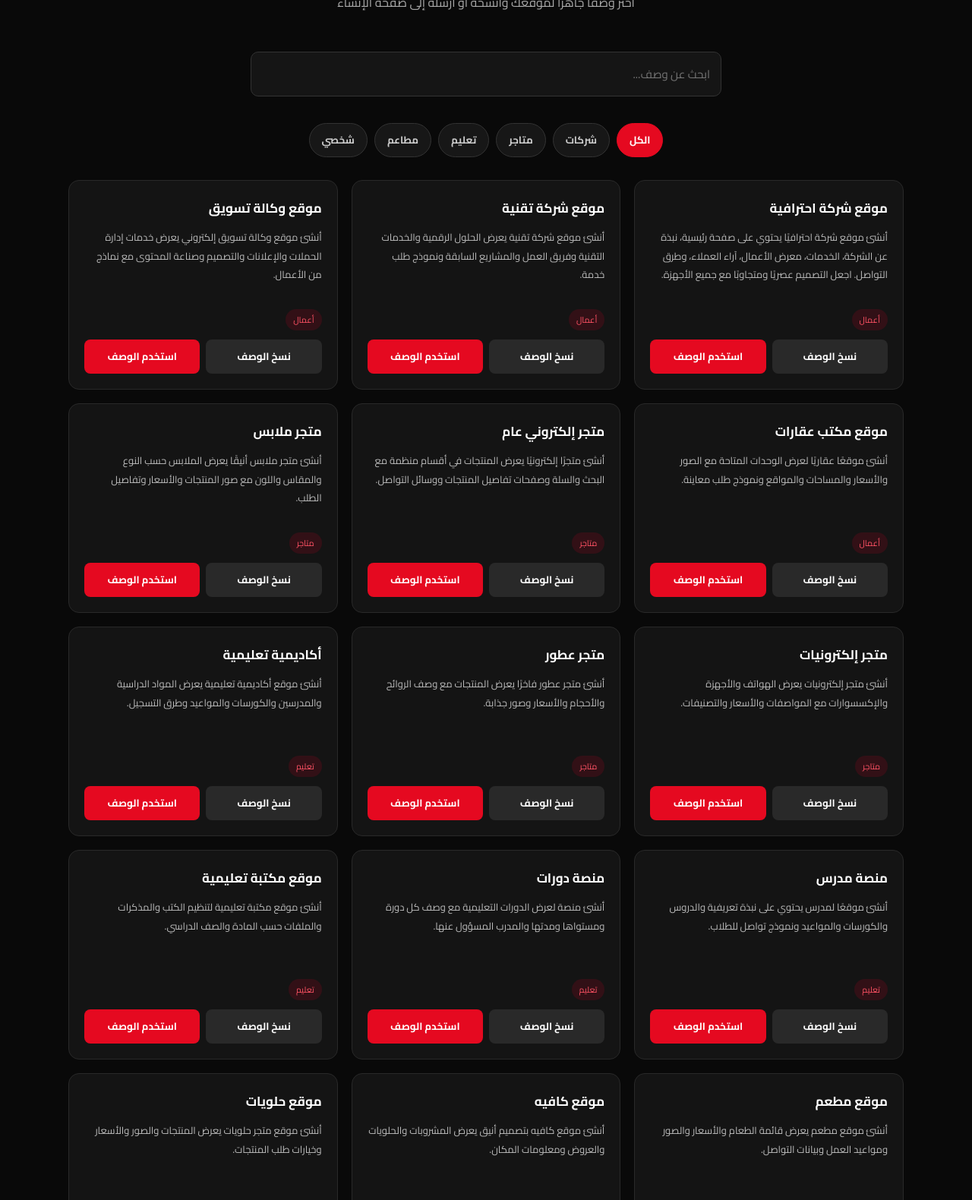
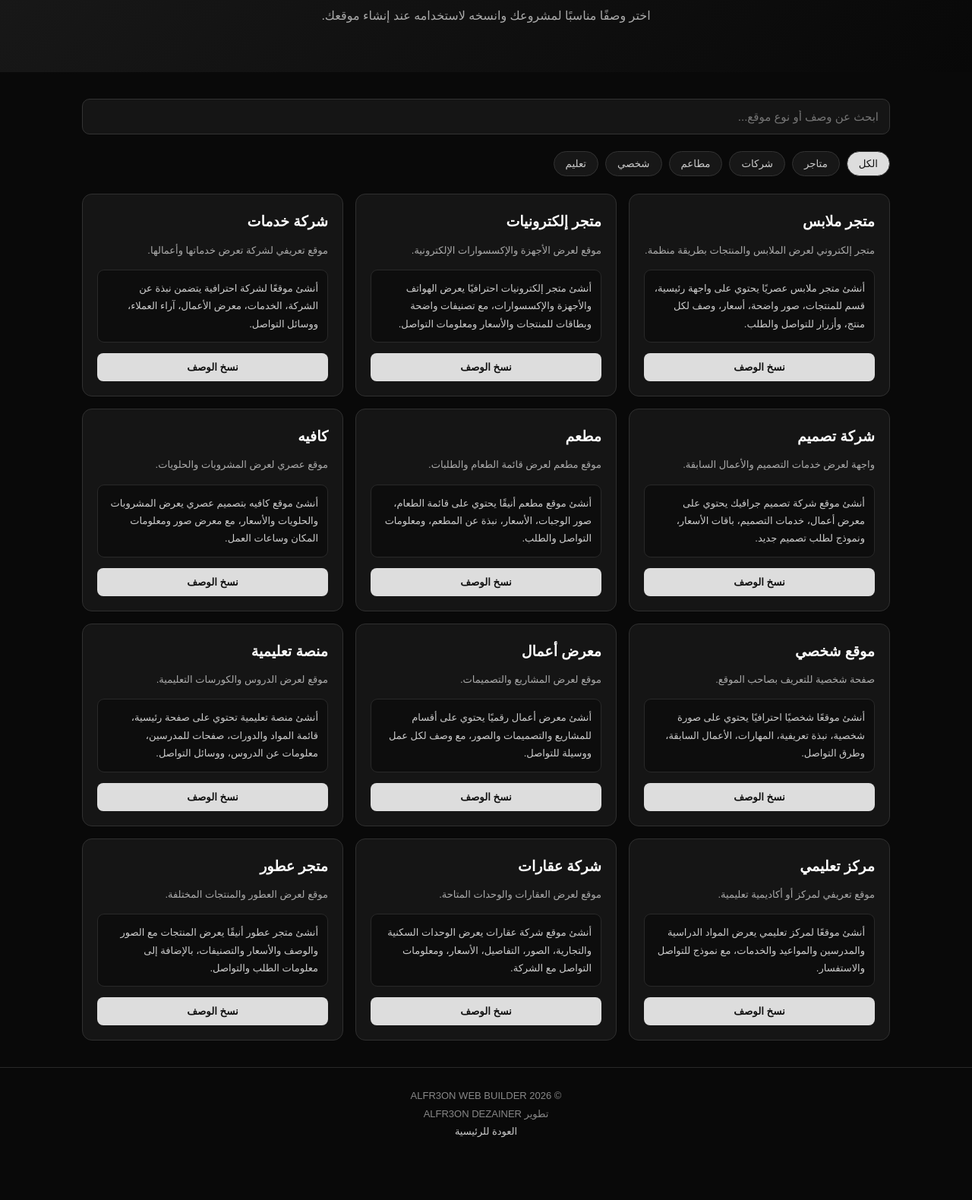
Before and after one commit to m94892619-web/alfr3on-web-builder, a plain HTML site: page prompts.html in a window 1280 px wide. Shown: the part 203-1783 px from the top of the page at 76% size. After the commit the page ends 1730 px from the top, so only its background shows below. Drawn offline with Linux system fonts and the light colour scheme.

Commit message:
Update prompts.html

```diff
--- a/prompts.html
+++ b/prompts.html
@@ -5,167 +5,275 @@
 <meta charset="UTF-8">
 <meta name="viewport" content="width=device-width, initial-scale=1.0">
 <title>مكتبة الأوصاف | ALFR3ON WEB BUILDER</title>
-<link href="https://fonts.googleapis.com/css2?family=Cairo:wght@400;600;700;800;900&display=swap" rel="stylesheet">
+
 <style>
 *{box-sizing:border-box;margin:0;padding:0}
-body{font-family:Cairo,sans-serif;background:#090909;color:white}
-header{padding:18px 6%;background:#111;border-bottom:1px solid #292929;display:flex;justify-content:space-between;align-items:center;flex-wrap:wrap;gap:15px}
-.logo{font-size:19px;font-weight:900;color:#ed1830}
-nav{display:flex;gap:15px;flex-wrap:wrap}
-nav a{color:#ddd;text-decoration:none;font-size:13px}
-nav a:hover{color:#ed1830}
-.hero{text-align:center;padding:45px 15px 25px}
-.hero h1{font-size:34px}
-.hero h1 span{color:#ed1830}
-.hero p{color:#aaa;margin-top:10px}
-.search{max-width:650px;margin:25px auto;padding:0 15px}
-input{width:100%;padding:14px;background:#151515;border:1px solid #333;border-radius:10px;color:white;font-family:inherit;font-size:15px;outline:none}
-.filters{display:flex;justify-content:center;gap:9px;flex-wrap:wrap;padding:10px 15px 30px}
-.filter{background:#171717;color:#ccc;border:1px solid #333;padding:9px 16px;border-radius:25px;font-family:inherit;cursor:pointer}
-.filter.active,.filter:hover{background:#e50920;color:white;border-color:#e50920}
-.container{width:90%;max-width:1100px;margin:auto;display:grid;grid-template-columns:repeat(auto-fit,minmax(270px,1fr));gap:18px;padding-bottom:55px}
-.card{background:#141414;border:1px solid #292929;border-radius:14px;padding:20px}
-.card h3{font-size:17px;margin-bottom:10px}
-.card p{font-size:13px;line-height:1.9;color:#bbb;min-height:95px}
-.tag{display:inline-block;color:#ff5264;background:#321016;padding:4px 10px;border-radius:20px;font-size:11px;margin:12px 0}
-.actions{display:flex;gap:8px}
-button{font-family:inherit;cursor:pointer;border:0;border-radius:8px;padding:10px;font-weight:bold}
-.copy{background:#292929;color:white;flex:1}
-.use{background:#e50920;color:white;flex:1}
-.copy:hover{background:#444}
-.use:hover{background:#b90016}
-#empty{display:none;text-align:center;color:#aaa;grid-column:1/-1;padding:30px}
-footer{text-align:center;padding:25px;color:#777;border-top:1px solid #252525;font-size:13px}
+body{
+font-family:Arial,sans-serif;
+background:#090909;
+color:#fff;
+line-height:1.8;
+}
+header{
+padding:18px 5%;
+display:flex;
+justify-content:space-between;
+align-items:center;
+border-bottom:1px solid #292929;
+}
+.logo{font-size:23px;font-weight:900;color:#ddd}
+nav a{
+color:#ccc;text-decoration:none;
+margin:0 8px;font-size:14px;
+}
+nav a:hover{color:#fff}
+.hero{
+text-align:center;
+padding:60px 20px;
+background:linear-gradient(135deg,#191919,#080808);
+}
+.hero h1{font-size:34px;margin-bottom:10px}
+.hero p{color:#aaa}
+.container{max-width:1100px;margin:auto;padding:35px 18px}
+.search{
+width:100%;padding:14px;
+background:#151515;border:1px solid #333;
+border-radius:10px;color:white;
+font-size:15px;outline:none;margin-bottom:22px;
+}
+.categories{
+display:flex;gap:9px;flex-wrap:wrap;margin-bottom:23px;
+}
+.category{
+background:#171717;color:#ccc;
+border:1px solid #333;border-radius:20px;
+padding:8px 15px;cursor:pointer;
+}
+.category.active,.category:hover{
+background:#ddd;color:#111;
+}
+.grid{
+display:grid;
+grid-template-columns:repeat(auto-fit,minmax(260px,1fr));
+gap:16px;
+}
+.card{
+background:#151515;border:1px solid #303030;
+border-radius:13px;padding:19px;
+display:flex;flex-direction:column;
+}
+.card h2{font-size:19px;margin-bottom:8px}
+.card p{color:#aaa;font-size:13px;flex:1}
+.prompt{
+background:#0d0d0d;border:1px solid #292929;
+border-radius:9px;padding:12px;
+color:#ccc;font-size:13px;margin:14px 0;
+}
+.copy{
+background:#ddd;color:#111;border:0;
+padding:11px;border-radius:8px;
+font-weight:bold;cursor:pointer;
+}
+.copy:hover{background:#fff}
+.empty{
+display:none;text-align:center;
+color:#888;padding:30px;
+}
+footer{
+text-align:center;padding:25px;
+border-top:1px solid #292929;
+color:#888;font-size:13px;
+}
+footer a{color:#ccc;text-decoration:none}
+@media(max-width:600px){
+header{flex-direction:column;gap:12px}
+.hero h1{font-size:27px}
+nav a{margin:0 5px}
+}
 </style>
 </head>
+
 <body>
 
 <header>
-<div class="logo">ALFR3ON WEB BUILDER</div>
+<div class="logo">ALFR3ON</div>
 <nav>
 <a href="index.html">الرئيسية</a>
 <a href="builder.html">إنشاء موقع</a>
-<a href="templates.html">القوالب</a>
-<a href="prompts.html">مكتبة الأوصاف</a>
+<a href="template.html">القوالب</a>
+<a href="dashboard.html">مشاريعي</a>
 </nav>
 </header>
 
 <section class="hero">
-<h1>مكتبة <span>الأوصاف الجاهزة</span></h1>
-<p>اختر وصفًا جاهزًا لموقعك وانسخه أو أرسله إلى صفحة الإنشاء</p>
+<h1>مكتبة الأوصاف الجاهزة</h1>
+<p>اختر وصفًا مناسبًا لمشروعك وانسخه لاستخدامه عند إنشاء موقعك.</p>
 </section>
 
-<div class="search">
-<input type="search" id="search" placeholder="ابحث عن وصف...">
+<main class="container">
+
+<input
+class="search"
+id="search"
+type="search"
+placeholder="ابحث عن وصف أو نوع موقع..."
+>
+
+<div class="categories">
+<button class="category active" data-category="all">الكل</button>
+<button class="category" data-category="store">متاجر</button>
+<button class="category" data-category="business">شركات</button>
+<button class="category" data-category="food">مطاعم</button>
+<button class="category" data-category="personal">شخصي</button>
+<button class="category" data-category="education">تعليم</button>
 </div>
 
-<div class="filters">
-<button class="filter active" data-cat="all">الكل</button>
-<button class="filter" data-cat="business">شركات</button>
-<button class="filter" data-cat="store">متاجر</button>
-<button class="filter" data-cat="education">تعليم</button>
-<button class="filter" data-cat="food">مطاعم</button>
-<button class="filter" data-cat="personal">شخصي</button>
+<section class="grid" id="grid">
+
+<div class="card" data-category="store">
+<h2>متجر ملابس</h2>
+<p>متجر إلكتروني لعرض الملابس والمنتجات بطريقة منظمة.</p>
+<div class="prompt">أنشئ متجر ملابس عصريًا يحتوي على واجهة رئيسية، قسم للمنتجات، صور واضحة، أسعار، وصف لكل منتج، وأزرار للتواصل والطلب.</div>
+<button class="copy">نسخ الوصف</button>
 </div>
 
-<main class="container" id="container">
-<div id="empty">لا توجد نتائج مطابقة.</div>
+<div class="card" data-category="store">
+<h2>متجر إلكترونيات</h2>
+<p>موقع لعرض الأجهزة والإكسسوارات الإلكترونية.</p>
+<div class="prompt">أنشئ متجر إلكترونيات احترافيًا يعرض الهواتف والأجهزة والإكسسوارات، مع تصنيفات واضحة وبطاقات للمنتجات والأسعار ومعلومات التواصل.</div>
+<button class="copy">نسخ الوصف</button>
+</div>
+
+<div class="card" data-category="business">
+<h2>شركة خدمات</h2>
+<p>موقع تعريفي لشركة تعرض خدماتها وأعمالها.</p>
+<div class="prompt">أنشئ موقعًا لشركة احترافية يتضمن نبذة عن الشركة، الخدمات، معرض الأعمال، آراء العملاء، ووسائل التواصل.</div>
+<button class="copy">نسخ الوصف</button>
+</div>
+
+<div class="card" data-category="business">
+<h2>شركة تصميم</h2>
+<p>واجهة لعرض خدمات التصميم والأعمال السابقة.</p>
+<div class="prompt">أنشئ موقع شركة تصميم جرافيك يحتوي على معرض أعمال، خدمات التصميم، باقات الأسعار، ونموذج لطلب تصميم جديد.</div>
+<button class="copy">نسخ الوصف</button>
+</div>
+
+<div class="card" data-category="food">
+<h2>مطعم</h2>
+<p>موقع مطعم لعرض قائمة الطعام والطلبات.</p>
+<div class="prompt">أنشئ موقع مطعم أنيقًا يحتوي على قائمة الطعام، صور الوجبات، الأسعار، نبذة عن المطعم، ومعلومات التواصل والطلب.</div>
+<button class="copy">نسخ الوصف</button>
+</div>
+
+<div class="card" data-category="food">
+<h2>كافيه</h2>
+<p>موقع عصري لعرض المشروبات والحلويات.</p>
+<div class="prompt">أنشئ موقع كافيه بتصميم عصري يعرض المشروبات والحلويات والأسعار، مع معرض صور ومعلومات المكان وساعات العمل.</div>
+<button class="copy">نسخ الوصف</button>
+</div>
+
+<div class="card" data-category="personal">
+<h2>موقع شخصي</h2>
+<p>صفحة شخصية للتعريف بصاحب الموقع.</p>
+<div class="prompt">أنشئ موقعًا شخصيًا احترافيًا يحتوي على صورة شخصية، نبذة تعريفية، المهارات، الأعمال السابقة، وطرق التواصل.</div>
+<button class="copy">نسخ الوصف</button>
+</div>
+
+<div class="card" data-category="personal">
+<h2>معرض أعمال</h2>
+<p>موقع لعرض المشاريع والتصميمات.</p>
+<div class="prompt">أنشئ معرض أعمال رقميًا يحتوي على أقسام للمشاريع والتصميمات والصور، مع وصف لكل عمل ووسيلة للتواصل.</div>
+<button class="copy">نسخ الوصف</button>
+</div>
+
+<div class="card" data-category="education">
+<h2>منصة تعليمية</h2>
+<p>موقع لعرض الدروس والكورسات التعليمية.</p>
+<div class="prompt">أنشئ منصة تعليمية تحتوي على صفحة رئيسية، قائمة المواد والدورات، صفحات للمدرسين، معلومات عن الدروس، ووسائل التواصل.</div>
+<button class="copy">نسخ الوصف</button>
+</div>
+
+<div class="card" data-category="education">
+<h2>مركز تعليمي</h2>
+<p>موقع تعريفي لمركز أو أكاديمية تعليمية.</p>
+<div class="prompt">أنشئ موقعًا لمركز تعليمي يعرض المواد الدراسية والمدرسين والمواعيد والخدمات، مع نموذج للتواصل والاستفسار.</div>
+<button class="copy">نسخ الوصف</button>
+</div>
+
+<div class="card" data-category="business">
+<h2>شركة عقارات</h2>
+<p>موقع لعرض العقارات والوحدات المتاحة.</p>
+<div class="prompt">أنشئ موقع شركة عقارات يعرض الوحدات السكنية والتجارية، الصور، التفاصيل، الأسعار، ومعلومات التواصل مع الشركة.</div>
+<button class="copy">نسخ الوصف</button>
+</div>
+
+<div class="card" data-category="store">
+<h2>متجر عطور</h2>
+<p>موقع لعرض العطور والمنتجات المختلفة.</p>
+<div class="prompt">أنشئ متجر عطور أنيقًا يعرض المنتجات مع الصور والوصف والأسعار والتصنيفات، بالإضافة إلى معلومات الطلب والتواصل.</div>
+<button class="copy">نسخ الوصف</button>
+</div>
+
+</section>
+
+<div class="empty" id="empty">لا توجد نتائج مطابقة لبحثك.</div>
+
 </main>
 
-<footer>© ALFR3ON DEZAINER - جميع الحقوق محفوظة</footer>
+<footer>
+<p>© 2026 ALFR3ON WEB BUILDER</p>
+<p>تطوير ALFR3ON DEZAINER</p>
+<a href="index.html">العودة للرئيسية</a>
+</footer>
 
 <script>
-const prompts=[
-["موقع شركة احترافية","business","أنشئ موقع شركة احترافيًا يحتوي على صفحة رئيسية، نبذة عن الشركة، الخدمات، معرض الأعمال، آراء العملاء، وطرق التواصل. اجعل التصميم عصريًا ومتجاوبًا مع جميع الأجهزة."],
-["موقع شركة تقنية","business","أنشئ موقع شركة تقنية يعرض الحلول الرقمية والخدمات التقنية وفريق العمل والمشاريع السابقة ونموذج طلب خدمة."],
-["موقع وكالة تسويق","business","أنشئ موقع وكالة تسويق إلكتروني يعرض خدمات إدارة الحملات والإعلانات والتصميم وصناعة المحتوى مع نماذج من الأعمال."],
-["موقع مكتب عقارات","business","أنشئ موقعًا عقاريًا لعرض الوحدات المتاحة مع الصور والأسعار والمساحات والمواقع ونموذج طلب معاينة."],
-["متجر إلكتروني عام","store","أنشئ متجرًا إلكترونيًا يعرض المنتجات في أقسام منظمة مع البحث والسلة وصفحات تفاصيل المنتجات ووسائل التواصل."],
-["متجر ملابس","store","أنشئ متجر ملابس أنيقًا يعرض الملابس حسب النوع والمقاس واللون مع صور المنتجات والأسعار وتفاصيل الطلب."],
-["متجر إلكترونيات","store","أنشئ متجر إلكترونيات يعرض الهواتف والأجهزة والإكسسوارات مع المواصفات والأسعار والتصنيفات."],
-["متجر عطور","store","أنشئ متجر عطور فاخرًا يعرض المنتجات مع وصف الروائح والأحجام والأسعار وصور جذابة."],
-["أكاديمية تعليمية","education","أنشئ موقع أكاديمية تعليمية يعرض المواد الدراسية والمدرسين والكورسات والمواعيد وطرق التسجيل."],
-["منصة مدرس","education","أنشئ موقعًا لمدرس يحتوي على نبذة تعريفية والدروس والكورسات والمواعيد ونموذج تواصل للطلاب."],
-["منصة دورات","education","أنشئ منصة لعرض الدورات التعليمية مع وصف كل دورة ومستواها ومدتها والمدرب المسؤول عنها."],
-["موقع مكتبة تعليمية","education","أنشئ موقع مكتبة تعليمية لتنظيم الكتب والمذكرات والملفات حسب المادة والصف الدراسي."],
-["موقع مطعم","food","أنشئ موقع مطعم يعرض قائمة الطعام والأسعار والصور ومواعيد العمل وبيانات التواصل."],
-["موقع كافيه","food","أنشئ موقع كافيه بتصميم أنيق يعرض المشروبات والحلويات والعروض ومعلومات المكان."],
-["موقع حلويات","food","أنشئ موقع متجر حلويات يعرض المنتجات والصور والأسعار وخيارات طلب المنتجات."],
-["موقع مصمم جرافيك","personal","أنشئ معرض أعمال لمصمم جرافيك يعرض التصميمات والخدمات ونبذة شخصية ووسائل التواصل."],
-["موقع مصور","personal","أنشئ موقعًا لمصور فوتوغرافي يحتوي على معرض صور مقسم إلى فئات وصفحة تعريفية وبيانات الحجز."],
-["موقع شخصي","personal","أنشئ موقعًا شخصيًا يعرض السيرة الذاتية والمهارات والخبرات والمشاريع وطرق التواصل."],
-["موقع صانع محتوى","personal","أنشئ موقعًا لصانع محتوى يعرض أعماله وروابط منصاته الاجتماعية وأحدث المحتويات ووسائل التواصل."],
-["موقع أخبار","business","أنشئ موقع أخبار يعرض المقالات والتصنيفات والأخبار الحديثة مع صفحة مستقلة لكل مقال."]
-];
+const search=document.getElementById("search");
+const cards=[...document.querySelectorAll(".card")];
+const categories=[...document.querySelectorAll(".category")];
+const empty=document.getElementById("empty");
+let selected="all";
 
-const container=document.getElementById("container");
-const search=document.getElementById("search");
-const filters=[...document.querySelectorAll(".filter")];
-let category="all";
+function filterCards(){
+let count=0;
+const word=search.value.trim().toLowerCase();
 
-function render(){
-container.querySelectorAll(".card").forEach(c=>c.remove());
-let count=0;
-prompts.forEach((item,index)=>{
-const [name,cat,description]=item;
-const matchName=name.includes(search.value.trim());
-const matchCat=category==="all"||category===cat;
-if(!matchName||!matchCat)return;
-count++;
-const card=document.createElement("article");
-card.className="card";
-const title=document.createElement("h3");
-title.textContent=name;
-const desc=document.createElement("p");
-desc.textContent=description;
-const tag=document.createElement("span");
-tag.className="tag";
-tag.textContent=cat==="business"?"أعمال":cat==="store"?"متاجر":cat==="education"?"تعليم":cat==="food"?"مطاعم":"شخصي";
-const actions=document.createElement("div");
-actions.className="actions";
-const copy=document.createElement("button");
-copy.className="copy";
-copy.textContent="نسخ الوصف";
-copy.onclick=()=>copyPrompt(description);
-const use=document.createElement("button");
-use.className="use";
-use.textContent="استخدم الوصف";
-use.onclick=()=>usePrompt(description);
-actions.append(copy,use);
-card.append(title,desc,tag,actions);
-container.insertBefore(card,document.getElementById("empty"));
+cards.forEach(card=>{
+const matchesCategory=
+selected==="all"||card.dataset.category===selected;
+const matchesSearch=card.innerText.toLowerCase().includes(word);
+const show=matchesCategory&&matchesSearch;
+
+card.style.display=show?"flex":"none";
+if(show)count++;
 });
-document.getElementById("empty").style.display=count?"none":"block";
+
+empty.style.display=count?"none":"block";
 }
 
-function copyPrompt(text){
-if(navigator.clipboard&&window.isSecureContext){
-navigator.clipboard.writeText(text).then(()=>alert("تم نسخ الوصف"));
-}else{
-const area=document.createElement("textarea");
-area.value=text;
-document.body.appendChild(area);
-area.select();
-document.execCommand("copy");
-area.remove();
-alert("تم نسخ الوصف");
-}
-}
-
-function usePrompt(description){
-window.location.href="builder.html?prompt="+encodeURIComponent(description);
-}
-
-search.addEventListener("input",render);
-filters.forEach(btn=>{
-btn.addEventListener("click",()=>{
-filters.forEach(b=>b.classList.remove("active"));
-btn.classList.add("active");
-category=btn.dataset.cat;
-render();
+categories.forEach(button=>{
+button.addEventListener("click",()=>{
+categories.forEach(item=>item.classList.remove("active"));
+button.classList.add("active");
+selected=button.dataset.category;
+filterCards();
 });
 });
-render();
+
+search.addEventListener("input",filterCards);
+
+document.querySelectorAll(".copy").forEach(button=>{
+button.addEventListener("click",async()=>{
+const prompt=button.parentElement.querySelector(".prompt").innerText;
+try{
+await navigator.clipboard.writeText(prompt);
+button.innerText="تم النسخ ✓";
+}catch(error){
+button.innerText="تعذر النسخ";
+}
+setTimeout(()=>button.innerText="نسخ الوصف",1800);
+});
+});
 </script>
+
 </body>
 </html>
```
